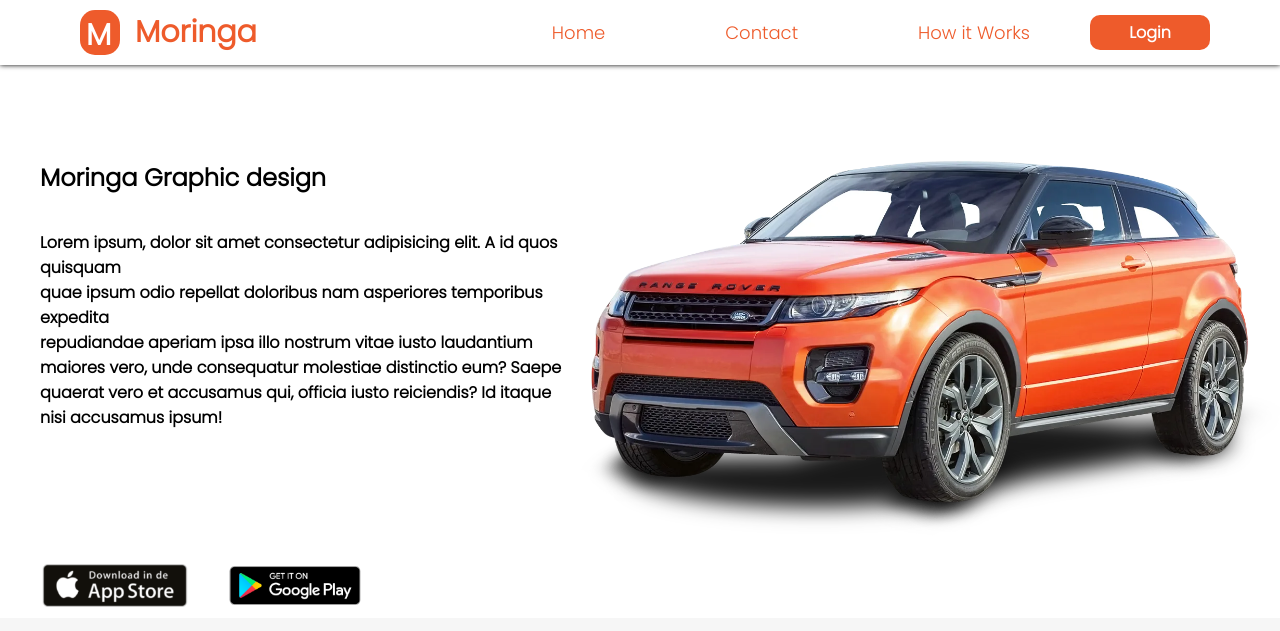
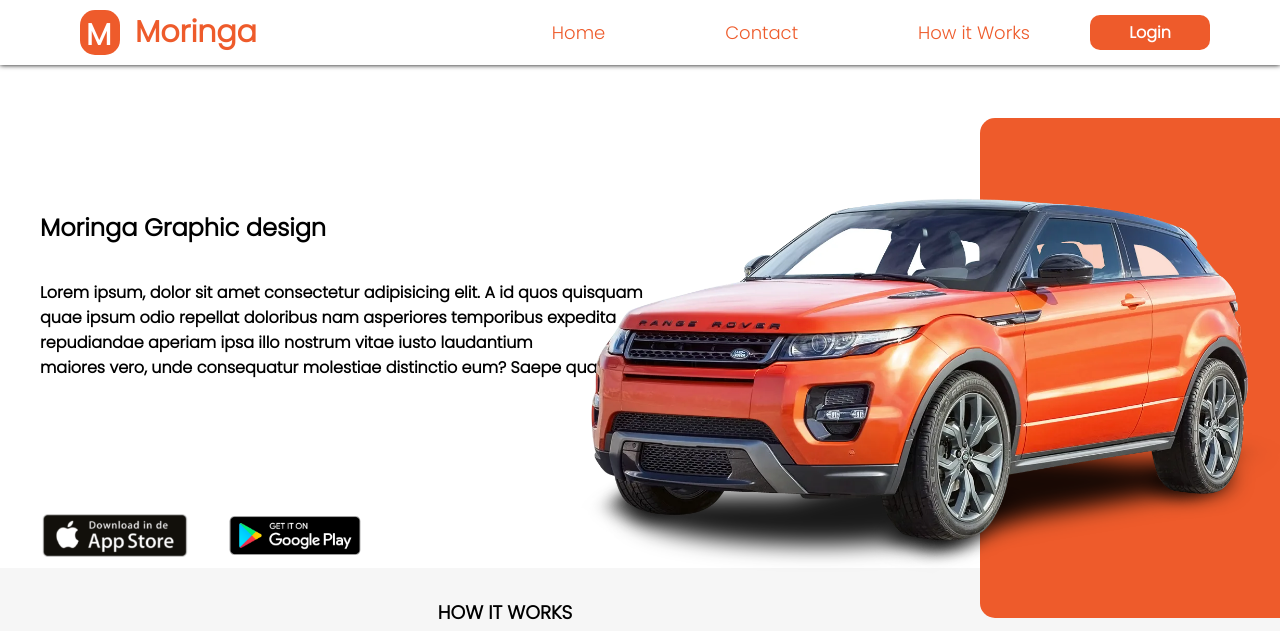
Before and after one commit to Marcos8060/Car-Hire-Website, a plain HTML site: page index.html in a window 1280 px wide. Shown: the top 631 px of the page. Drawn offline with Linux system fonts and the light colour scheme.

Commit message:
Made changes in the css file

```diff
--- a/style.css
+++ b/style.css
@@ -12,7 +12,7 @@
     align-items: center;
     box-shadow: 0px 0px 5px 0px;
     height: 65px;
-    /* position: fixed; */
+    margin-bottom: 150px;
     width: 100%;
 }
 .header_container .logo{
@@ -60,10 +60,10 @@
     font-weight: 700;
     font-size: 16px;
 }
-.info_maincontainer{
+/* .info_maincontainer{
     display: flex;
     align-items: center;
-}
+} */
 .info_container{
     display: flex;
     flex-direction: column;
@@ -89,12 +89,19 @@
     margin-right: 30px;
 }
 .info_img{
-    width: 100%;
-    margin-top: -150px;
+    float: right;
+    margin-top: -450px;
+    background-color: #EE5B2B;
+    height: 500px;
+    width: 300px;
+    position: relative;
+    border-top-left-radius: 15px;
+    border-bottom-left-radius: 15px;
 }
 .info_img img{
+    position: absolute;
+    right: 0;
     margin-top: 80px;
-    position: static;
     width: 700px;
     margin-bottom: -90px;
 }
```
